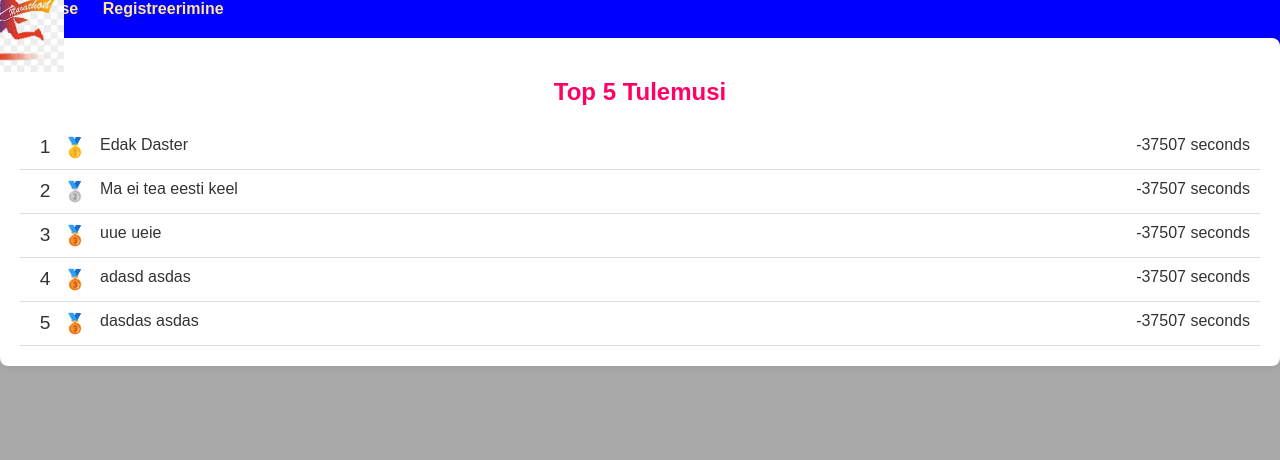
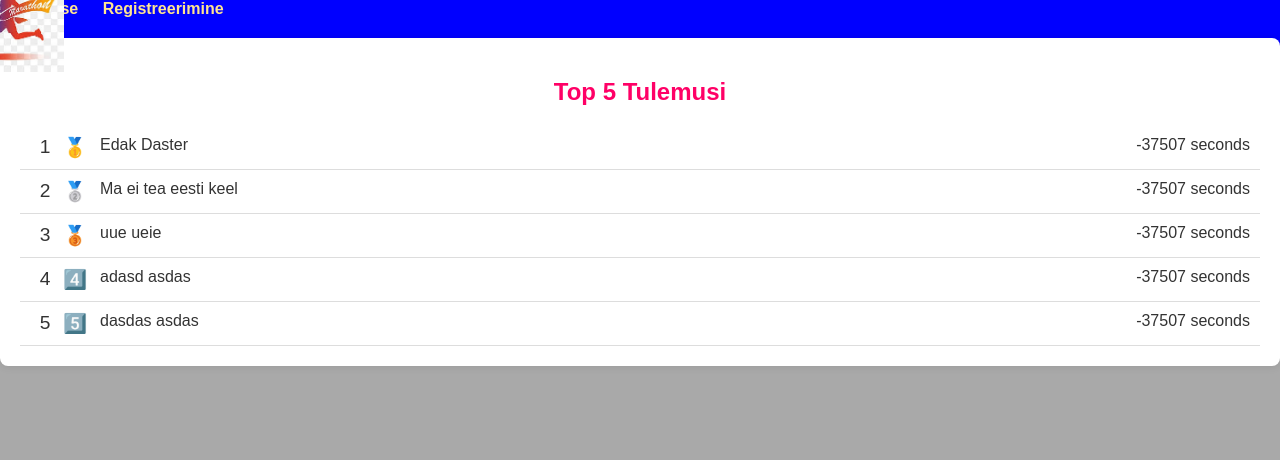
Before and after one commit to MaksimTse/Jooksuvoistlus, a PHP site: page /autasustamise.php in a window 1280 px wide. Shown: the top 460 px of the page. Run offline with PHP 8.4, Linux system fonts and the light colour scheme; data comes from the database, SQL or seed files in the repository.

Commit message:
lisas hindamissüsteemi 4. ja 5. koha

```diff
--- a/Jooks2/autasustamise.php
+++ b/Jooks2/autasustamise.php
@@ -199,7 +199,8 @@
         <?php foreach ($TOPResults as $index => $result) : ?>
             <li class="leaderboard-item">
                 <span class="rank"><?= $index + 1 ?></span>
-                <span class="medal"><?= ($index == 0) ? '🥇' : (($index == 1) ? '🥈' : '🥉') ?></span>
+                <span class="medal"><?= ($index == 0) ? '🥇' : (($index == 1) ? '🥈' : (($index == 2) ? '🥉' : (($index == 3) ? '4️⃣' : '5️⃣'))) ?></span>
+
                 <span class="name"><?= $result['nimi'] . ' ' . $result['perenimi'] ?></span>
                 <span class="time"><?= $result['difference'] ?> seconds</span>
             </li>
```
